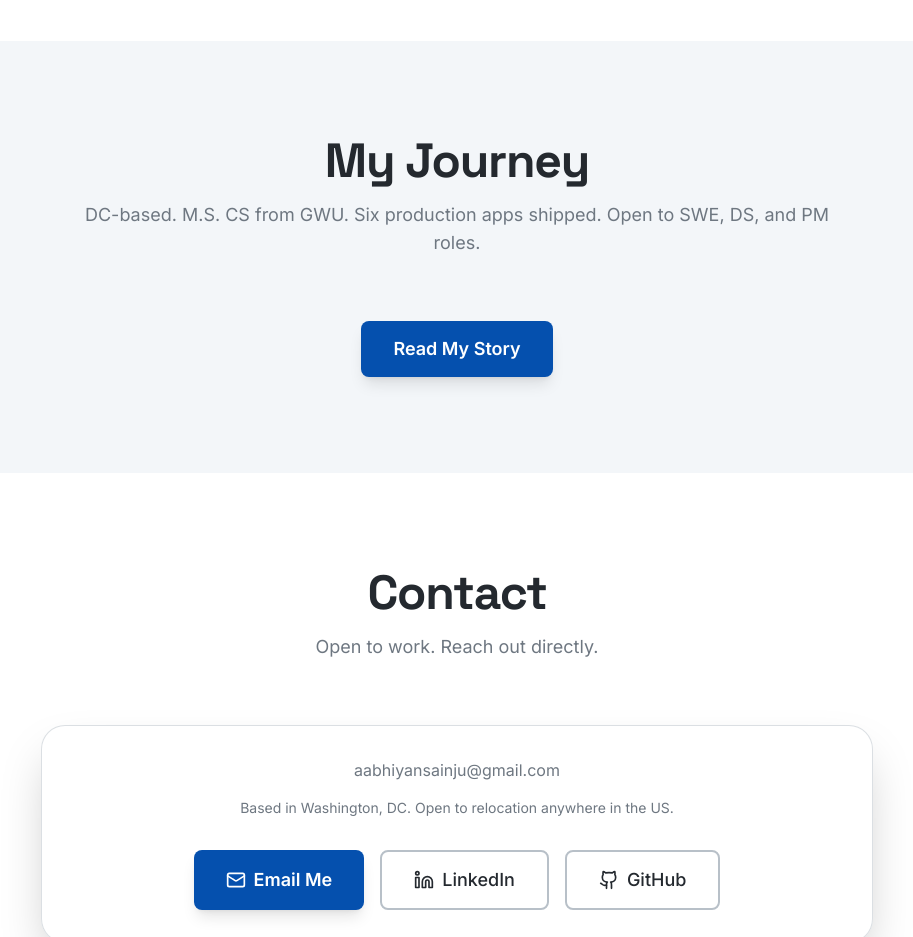
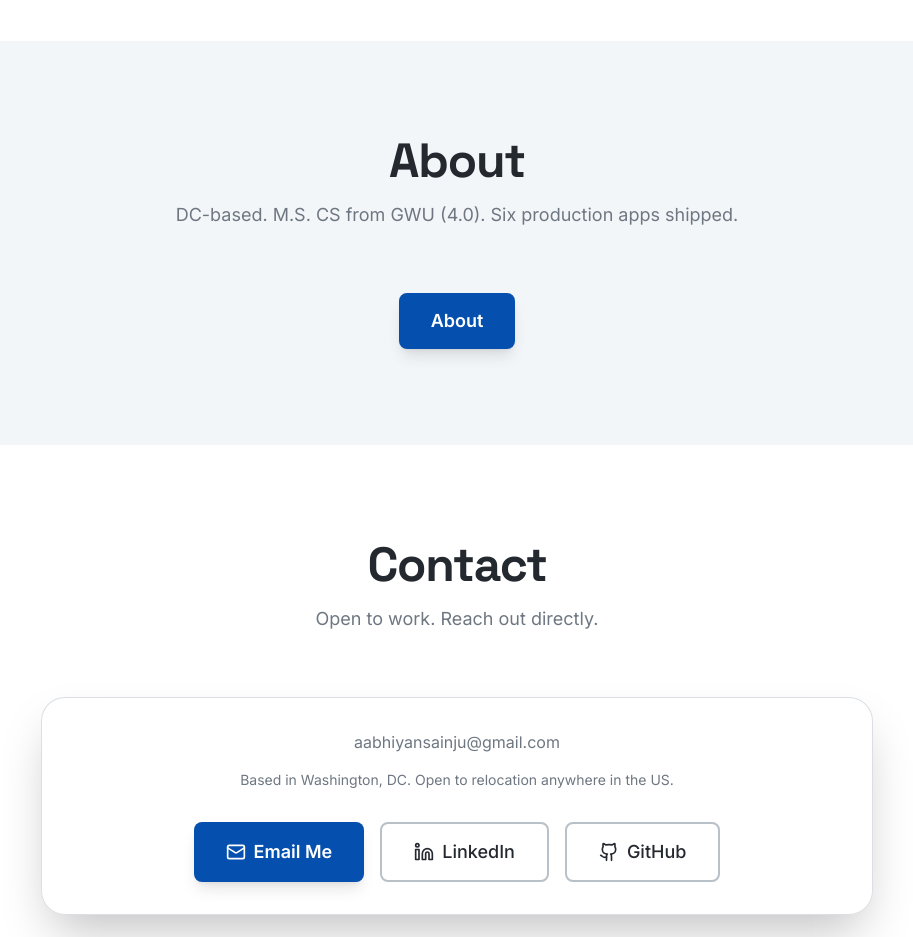
Before and after one commit to aabhiyann/portfolio-abhiyan, a React (Vite) app: page / in a window 1280 px wide. Shown: the part 2580-3517 px from the top of the page, without its empty margins (183-1096 px from the left). Built offline with nearby package versions, Linux system fonts and the light colour scheme.

Commit message:
fix(home): rename 'My Journey' to 'About' and 'Read My Story' CTA in AboutTeaser

```diff
--- a/src/components/sections/AboutTeaser.tsx
+++ b/src/components/sections/AboutTeaser.tsx
@@ -13,11 +13,11 @@ export const AboutTeaser: React.FC = () => {
       <div className="absolute inset-0 bg-accent-primary/5 opacity-20 pointer-events-none"></div>
       <div className="max-w-4xl mx-auto px-6 md:px-8 text-center relative z-10">
         <SectionTitle
-          title="My Journey"
-          subtitle="DC-based. M.S. CS from GWU. Six production apps shipped. Open to SWE, DS, and PM roles."
+          title="About"
+          subtitle="DC-based. M.S. CS from GWU (4.0). Six production apps shipped."
         />
         <Button as={Link} to="/about" variant="primary" size="lg">
-          Read My Story
+          About
         </Button>
       </div>
     </section>
```
